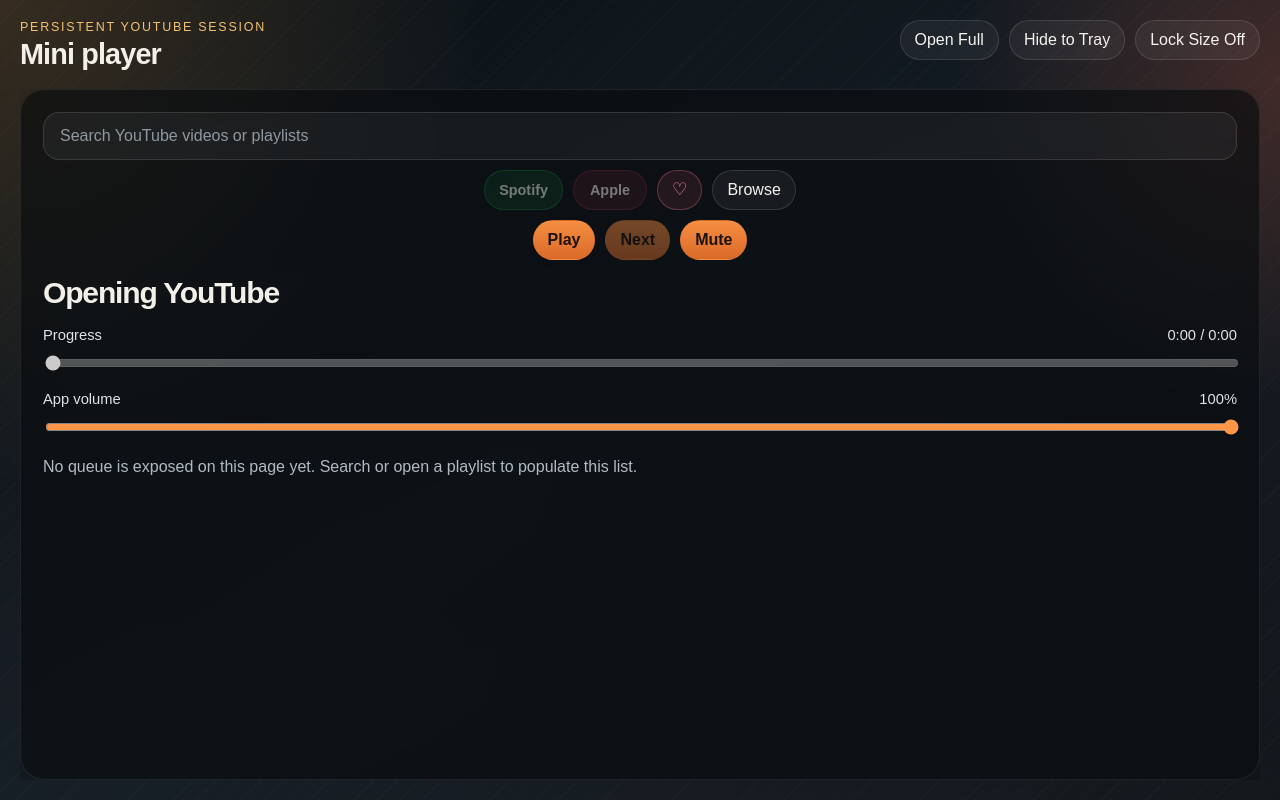
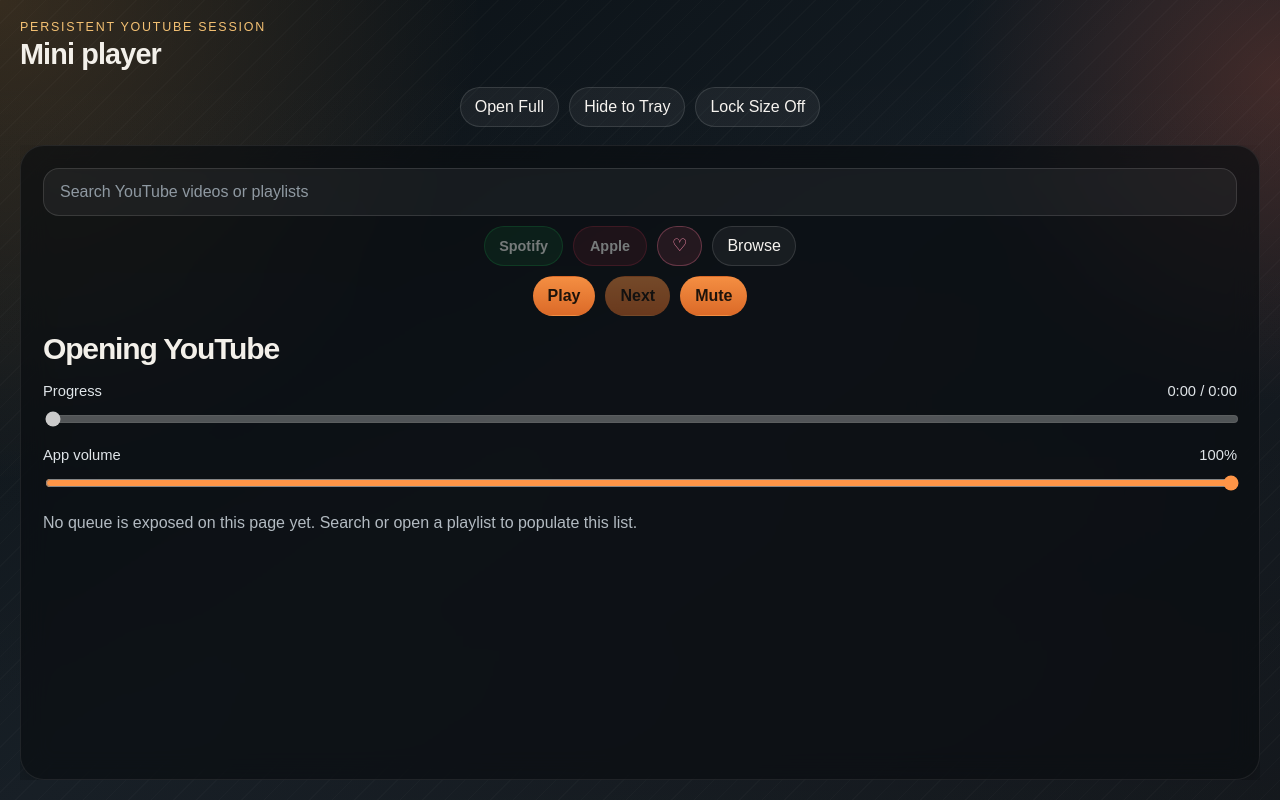
Before and after one commit to zoidypuh/youtube-windows-client, a React (Vite) app: page / in a window 1280 px wide. Built offline with nearby package versions, Linux system fonts and the light colour scheme.

Commit message:
fix: restore mini bounds on mode switch

```diff
--- a/src/styles.css
+++ b/src/styles.css
@@ -95,6 +95,18 @@ input[type="range"] {
   align-items: flex-start;
   justify-content: space-between;
   gap: 16px;
+}
+
+.app--mini .topbar {
+  display: grid;
+  grid-template-columns: minmax(0, 1fr);
+  justify-items: start;
+}
+
+.app--mini .window-actions {
+  justify-self: stretch;
+  width: 100%;
+  justify-content: center;
 }
 
 .topbar-copy {
```
Also changed, not shown: electron/main/index.ts (+9 -1 lines).
